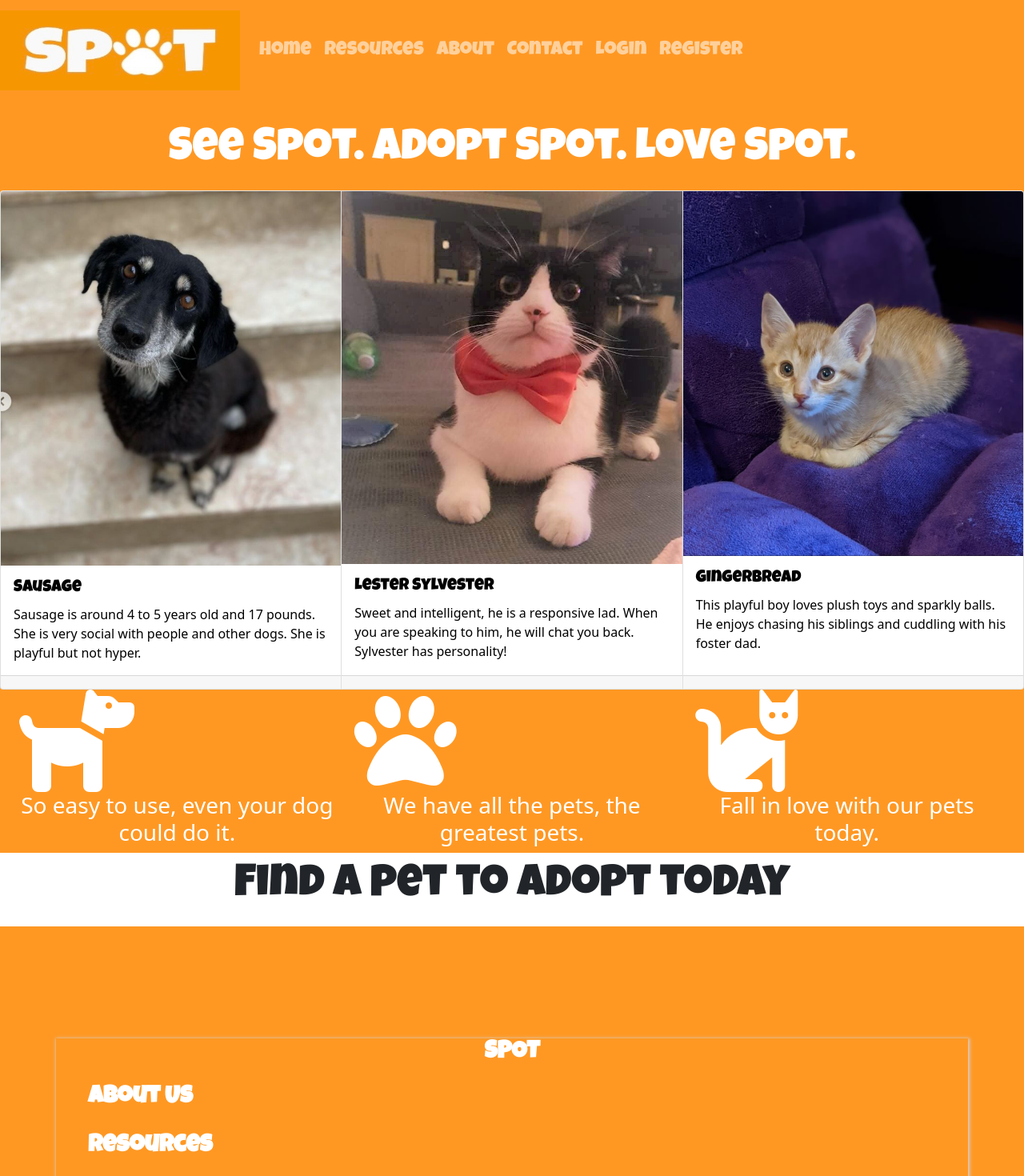
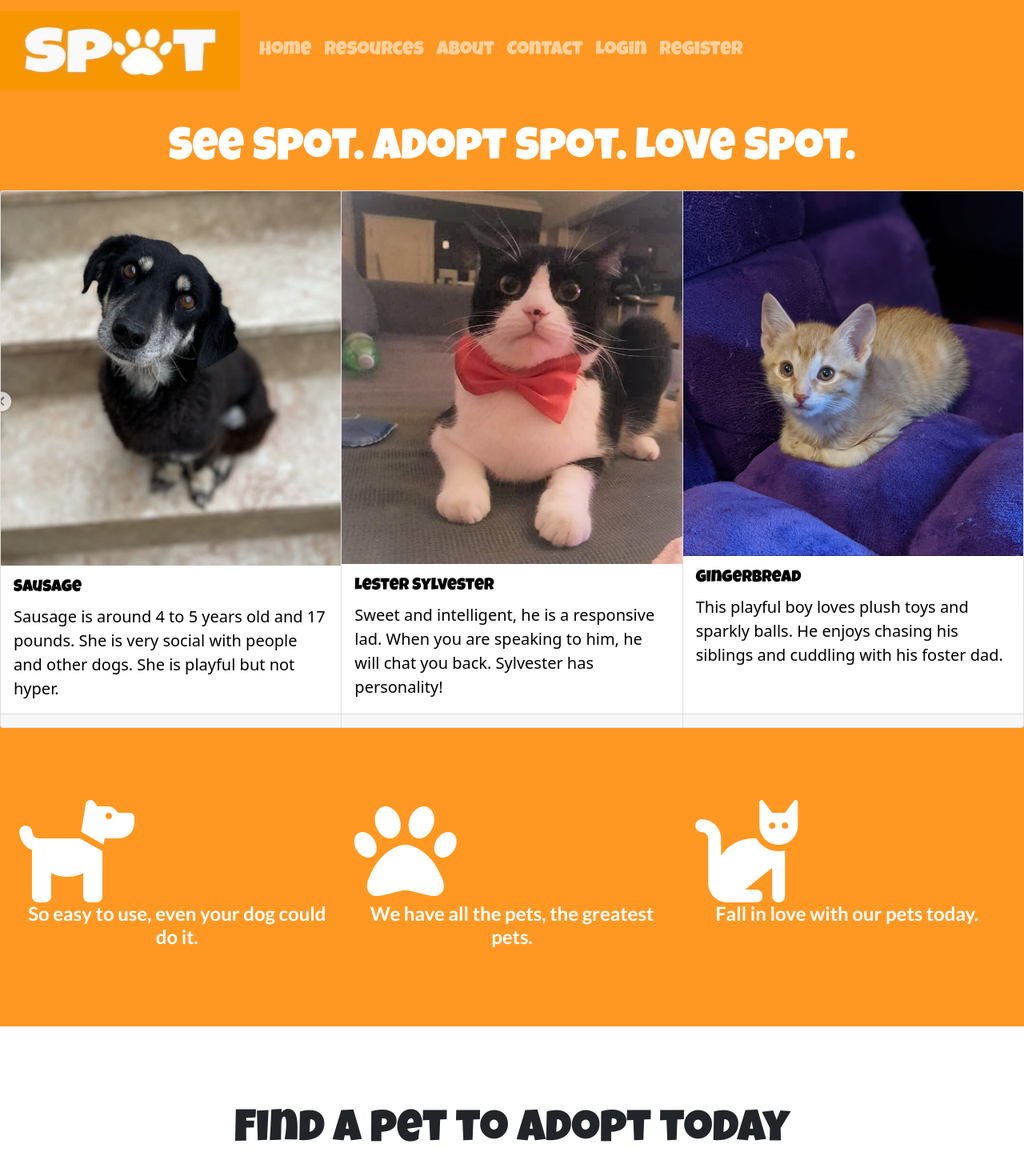
Before and after one commit to keepitclassick/spot, a React (Create React App) app in the folder client/: page /home in a window 1280 px wide. Shown: the top 1470 px of the page at 80% size. Built offline with nearby package versions, Linux system fonts and the light colour scheme; what @petfinder/petfinder-js would draw is missing.

Commit message:
more styling

```diff
--- a/client/src/Components/Home.scss
+++ b/client/src/Components/Home.scss
@@ -16,3 +16,36 @@
 .icon:hover{
   color: #fcbf49;
 }
+
+.card{
+  margin-bottom: 10px;
+}
+
+h3.big-heading {
+  text-align: center;
+}
+h3.feature-title {
+  font-family: 'Lato';
+  font-weight: 900;
+}
+
+.container-fluid{
+  padding: 7% 15%;
+}
+
+#features {
+  position: relative;
+}
+
+.feature-title {
+  font-size: 1.5rem;
+}
+
+
+p {
+  font-size: 20px;
+}
+
+h1 .big-heading{
+  word-spacing: 30px;
+}
```
